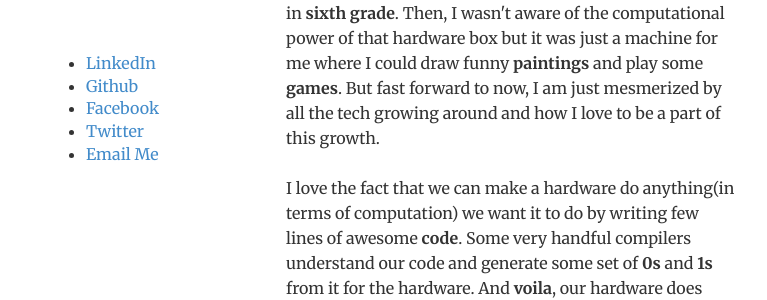
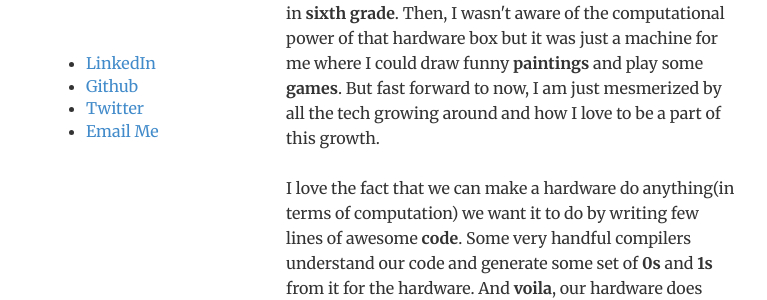
Before and after one commit to ashishsirohi/ashishsirohi.github.io, a Jekyll site: the page built from index.html, in a window 1280 px wide, cut to the strip 0-812 px from the top of the page. Shown: the part 344-644 px from the top of the strip, without its empty margins (249-1016 px from the left). Built offline with Jekyll 4.4.1, drawn with Linux system fonts in a browser that asks for light colours.

Commit message:
Remove fb link temporary

```diff
--- a/_includes/footer.html
+++ b/_includes/footer.html
@@ -7,7 +7,7 @@
 	<div class="col-sm-4">
 	<p class="pull-right">{% include _icons/github.html %}
 	{% include _icons/linkedin.html %}
-	{% include _icons/facebook.html %}
+	<!--{% include _icons/facebook.html %}-->
 	{% include _icons/twitter.html %}
 	{% include _icons/email.html %}</p>
 	</div>
--- a/index.html
+++ b/index.html
@@ -15,7 +15,7 @@ description: Graduate Student at Arizona State
 	<ul>
 		<li><a href="https://linkedin.com/in/ashishsirohi" target="_blank">LinkedIn</a></li>
 		<li><a href="https://github.com/ashishsirohi" target="_blank">Github</a></li>
-		<li><a href="https://www.facebook.com/ashishsirohi2804" target="_blank">Facebook</a></li>
+		<!--<li><a href="https://www.facebook.com/ashishsirohi2804" target="_blank">Facebook</a></li>-->
 		<li><a href="https://twitter.com/heptashish" target="_blank">Twitter</a></li>
 		<li><a href="mailto:ashishsirohi@live.com" target="_blank">Email Me</a></li>
 	</ul>
```
Also changed, not shown: 1 other file.
